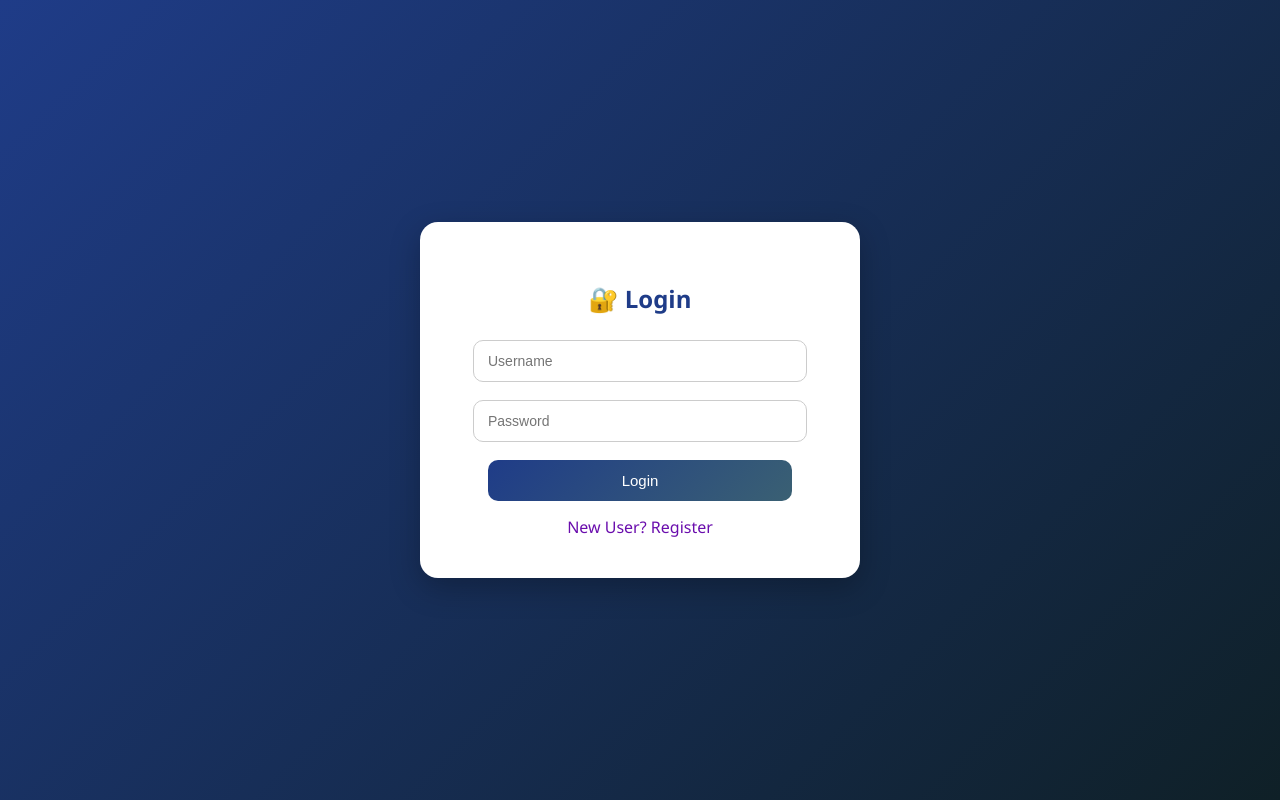
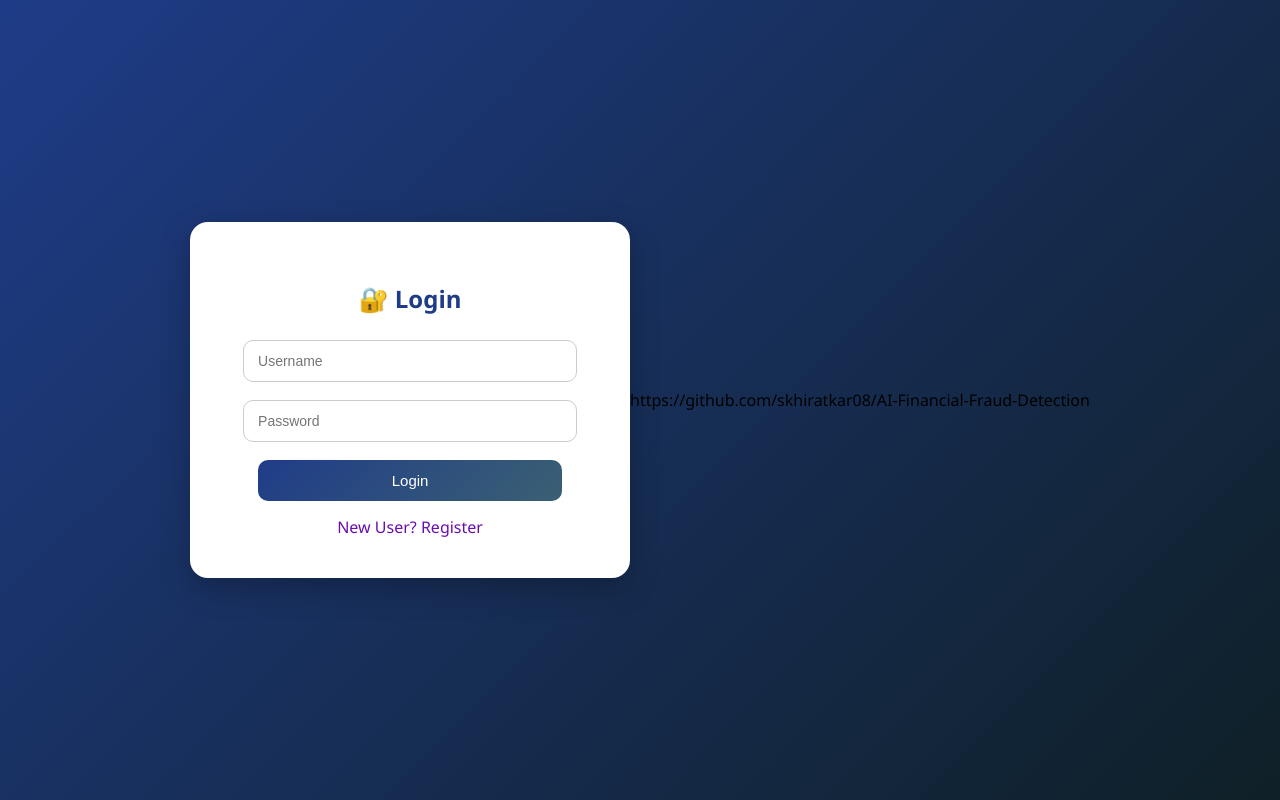
Before and after one commit to skhiratkar08/AI-Financial-Fraud-Detection, a Flask app: page / in a window 1280 px wide. Run offline with Flask 3, Linux system fonts and the light colour scheme; parts of the project's set-up code (start-up, migrations or seed data) failed here and were passed over.

Commit message:
Initial project upload

```diff
--- a/templates/login.html
+++ b/templates/login.html
@@ -30,4 +30,4 @@
 </div>
 
 </body>
-</html>
+</html>https://github.com/skhiratkar08/AI-Financial-Fraud-Detection
```
Also changed, not shown: README.md (added).
